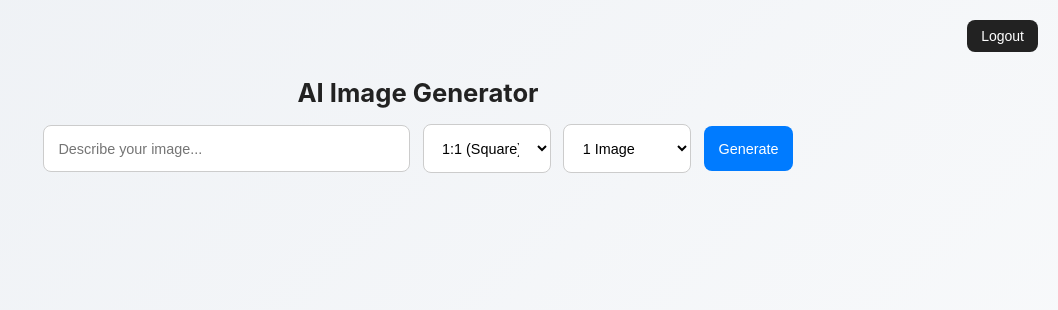
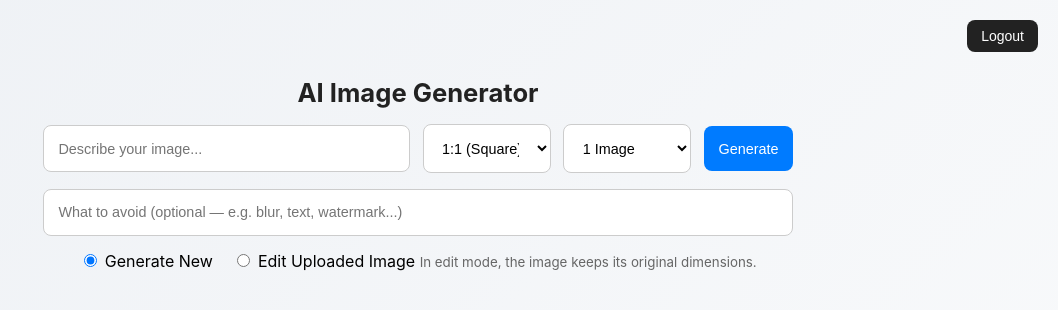
Before and after one commit to rm01844/img_gen_ai, a Flask app: page / in a window 1280 px wide. Shown: the top 310 px of the page, without its empty margins (222-1280 px from the left). Run offline with Flask 3, Linux system fonts and the light colour scheme; the visitor is signed in with stand-in values (Sample User, id 1); parts of the project's set-up code (start-up, migrations or seed data) failed here and were passed over.

Commit message:
update index.html with AI image edit

```diff
--- a/templates/index.html
+++ b/templates/index.html
@@ -178,7 +178,7 @@
     <a href="/logout" style="text-decoration: none; color: white;">Logout</a>
   </div>
 
-  <div id="controls">
+ <div id="controls">
     <input id="promptInput" type="text" placeholder="Describe your image..." />
     <select id="aspectRatio">
       <option value="1:1" selected>1:1 (Square)</option>
@@ -196,32 +196,81 @@
     <button onclick="generateImage()">Generate</button>
   </div>
 
+  <!-- Optional negative prompt (on new line) -->
+  <div id="negativePromptContainer" style="width:90%; max-width:750px; margin-top:8px;">
+    <input id="negativePrompt"
+          type="text"
+          placeholder="What to avoid (optional — e.g. blur, text, watermark...)"
+          style="width:100%; padding:0.9rem; font-size:clamp(0.9rem,1vw,1.1rem); border-radius:8px; border:1px solid #ccc; outline:none;" />
+  </div>
+
+
+  <!-- 🧠 Mode Switch (Generate / Edit) -->
+  <div id="modeSwitch" style="margin-top: 15px; text-align: center;">
+    <label>
+      <input type="radio" name="mode" value="generate" checked> Generate New
+    </label>
+    <label style="margin-left:15px;">
+      <input type="radio" name="mode" value="edit"> Edit Uploaded Image
+      <small id="modeHint" style="color: #666; margin-top:5px;">
+        In edit mode, the image keeps its original dimensions.
+      </small>
+    </label>
+  </div>
+
+  <!-- 📁 Upload Box (visible only in Edit mode) -->
+  <div id="uploadContainer" style="margin-top:10px; display:none; text-align:center;">
+    <input type="file" id="imageUpload" accept="image/*" />
+  </div>
+
+  <!-- 🌀 Loader and Gallery -->
   <div id="loader">🌀 Generating image(s)...</div>
+  <div id="gallery"></div>
 
-  <div id="gallery"></div>
 
   <script>
     async function generateImage() {
       const prompt = document.getElementById("promptInput").value.trim();
       const aspect_ratio = document.getElementById("aspectRatio").value;
+      const negative_prompt = document.getElementById("negativePrompt").value.trim() || "";
       const number_of_images = document.getElementById("numImages").value;
       const loader = document.getElementById("loader");
       const gallery = document.getElementById("gallery");
+
+      const mode = document.querySelector('input[name="mode"]:checked').value;
+      const imageFile = document.getElementById("imageUpload").files[0];
 
       if (!prompt) {
         alert("Please enter a prompt!");
         return;
       }
 
+      loader.textContent = `🌀 Generating ${number_of_images} image${number_of_images > 1 ? "s" : ""}...`;
       loader.style.display = "block";
       gallery.innerHTML = "";
 
+
       try {
-        const response = await fetch("/generate", {
-          method: "POST",
-          headers: { "Content-Type": "application/json" },
-          body: JSON.stringify({ prompt, aspect_ratio, number_of_images }),
-        });
+        let response;
+        if (mode === "edit" && imageFile) {
+          const formData = new FormData();
+          formData.append("prompt", prompt);
+          formData.append("aspect_ratio", aspect_ratio);
+          formData.append("number_of_images", number_of_images);
+          formData.append("image", imageFile);
+
+          response = await fetch("/edit", {
+            method: "POST",
+            body: formData,
+          });
+        } else {
+          // normal text-to-image
+          response = await fetch("/generate", {
+            method: "POST",
+            headers: { "Content-Type": "application/json" },
+            body: JSON.stringify({ prompt, aspect_ratio, number_of_images, negative_prompt }),
+          });
+        }
 
         const data = await response.json();
         loader.style.display = "none";
@@ -244,6 +293,23 @@
         alert("Error: " + err.message);
       }
     }
+
+    // Toggle Edit/Generate mode behavior
+    document.querySelectorAll('input[name="mode"]').forEach((radio) => {
+      radio.addEventListener("change", (e) => {
+        const isEditMode = e.target.value === "edit";
+        const uploadContainer = document.getElementById("uploadContainer");
+        const aspectRatioSelect = document.getElementById("aspectRatio");
+
+        // Toggle upload visibility
+        uploadContainer.style.display = isEditMode ? "block" : "none";
+
+        // Toggle aspect ratio visibility
+        aspectRatioSelect.style.display = isEditMode ? "none" : "inline-block";
+      });
+    });
+
+
   </script>
 </body>
 </html>
```
